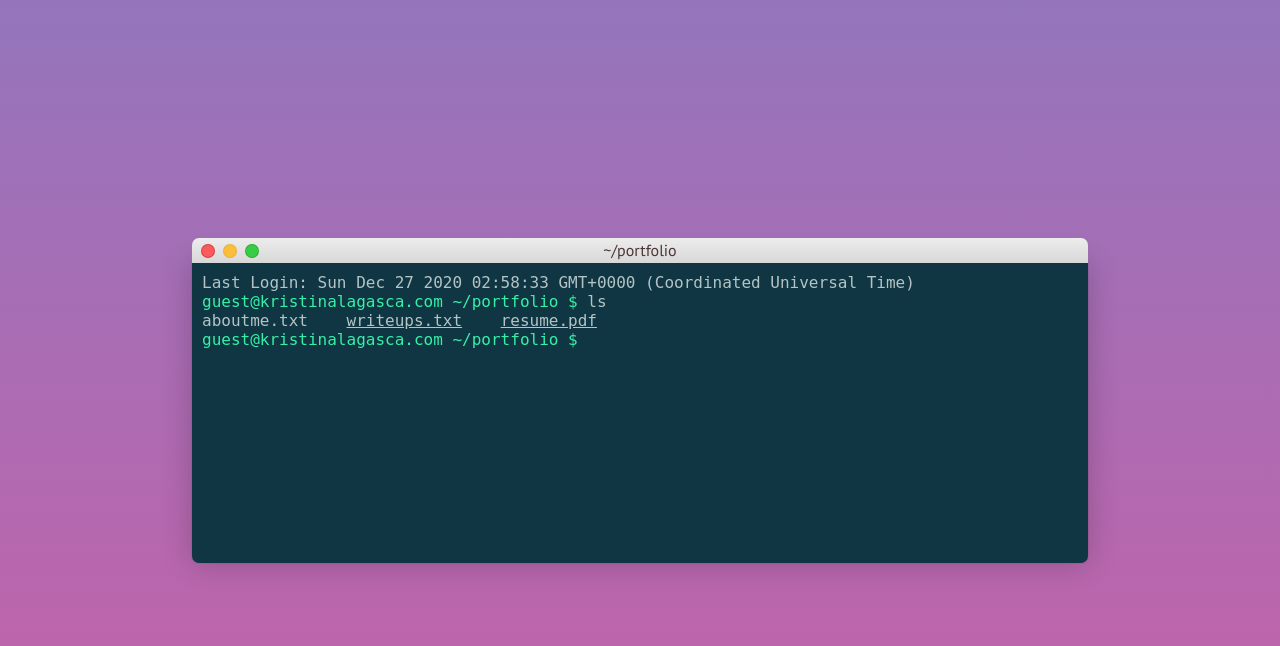
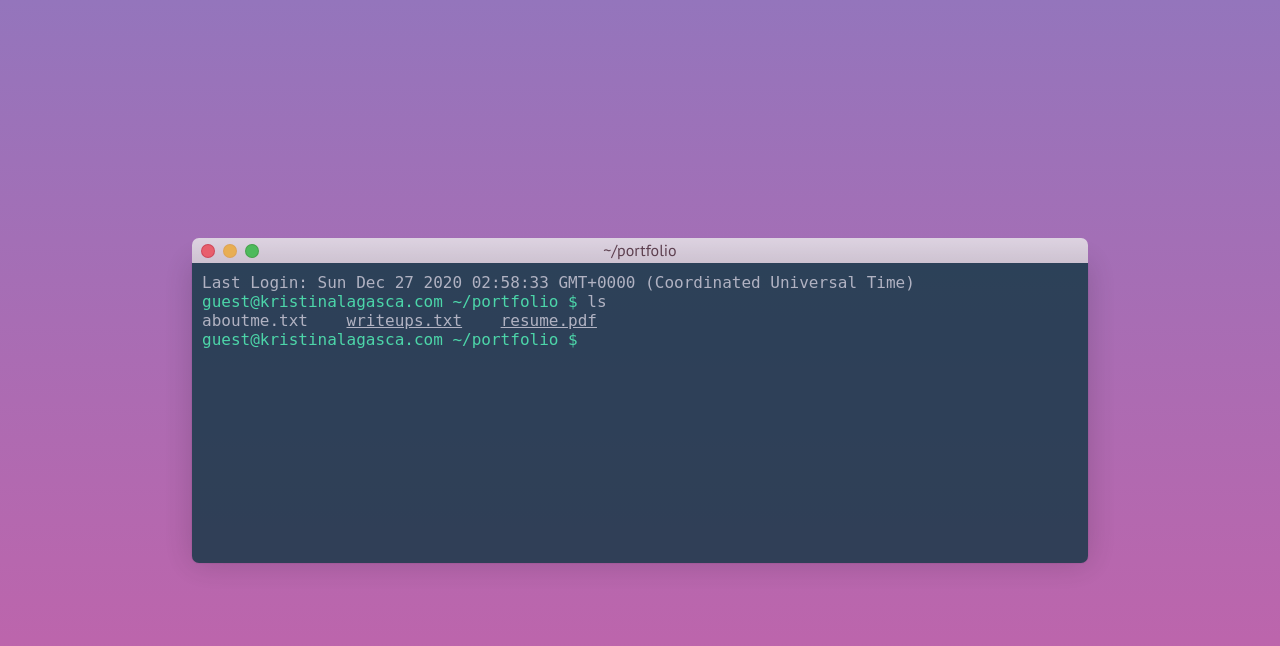
Before and after one commit to kristinalagasca/kristinalagasca.github.io, a PHP site: page / in a window 1280 px wide. Shown: the top 646 px of the page. Run offline with PHP 8.4, Linux system fonts and the light colour scheme; some web fonts are replaced.

Commit message:
terminal

```diff
--- a/resume.css
+++ b/resume.css
@@ -27,6 +27,7 @@ body {
     min-height: 300px;
     margin-top: 25px;
     background-color: #0f3642;
+    opacity: 0.8;
     color: #b4c4c6;
     padding: 10px;
     border-radius: 0 0 7px 7px;
```
